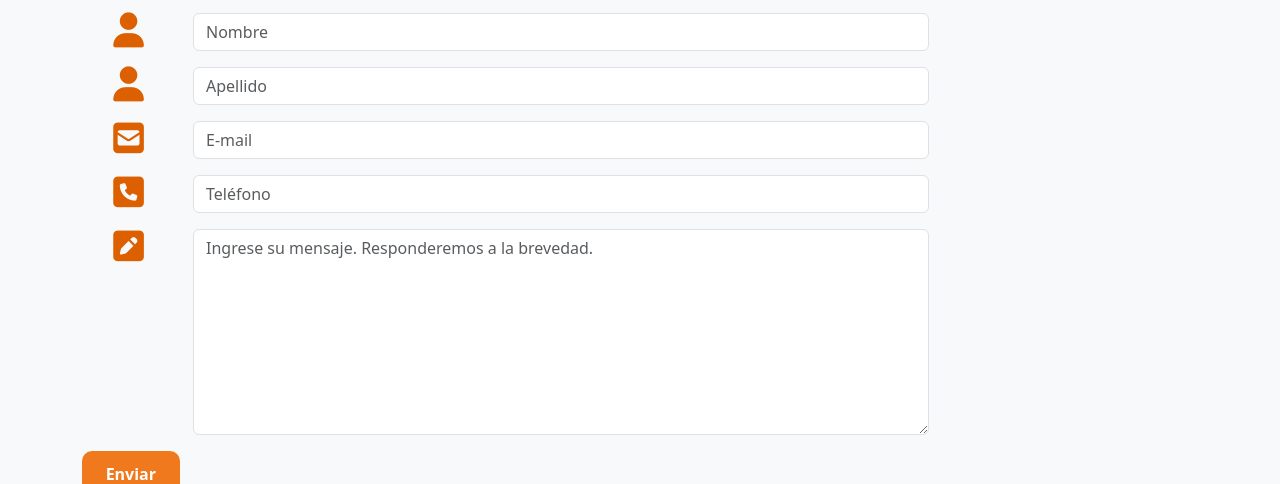
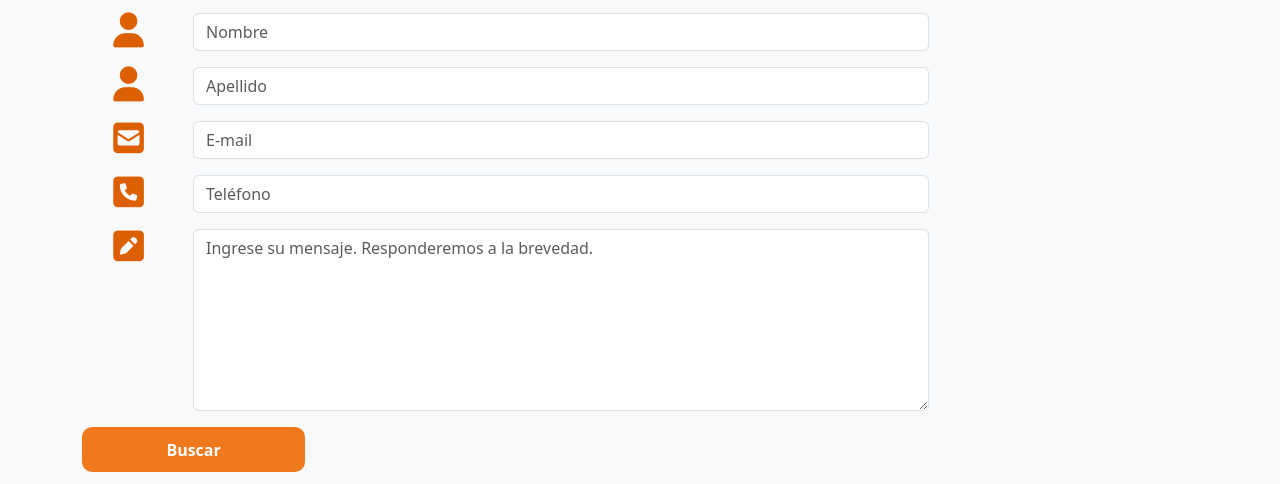
Before and after one commit to VanesaPorcelli/TUKURA, a plain HTML site: page pages/contacto.html in a window 1280 px wide. Shown: the part 419-903 px from the top of the page. Drawn offline with nearby package versions, Linux system fonts and the light colour scheme.

Commit message:
formulario

```diff
--- a/css/style2.css
+++ b/css/style2.css
@@ -297,25 +297,21 @@ font-weight: bold;
     justify-content:left;
     gap: 10px;
 }
+
+
 .btn2{
-    display:inline-block;
-    justify-content: end;
-    align-items: flex-end;
     height: 45px;
-    width: 35%;
+    width: 20%;
     border: none;
-    outline: none;
     background-color: #f0791dfe;
     color: white;
     font-weight: 700;
     border-radius: 10px;
+    }
 
-}
 .btn2:hover{
     box-shadow: 1px 1px 1px 1px rgb(125, 124, 124) ;
 }
-
-
 
 /* KEYFRAMES*/
 @keyframes titulo {
--- a/pages/contacto.html
+++ b/pages/contacto.html
@@ -55,6 +55,7 @@
 </header>
 
 <!--BODY-->
+
 <body class="bg-light">
     <section class="hero_pages">
         <div class="pages__fondo  d-flex align-items-center align-content-center">
@@ -120,12 +121,14 @@
                                                 <div class="col-sm-10 col-md-8 col-lg-8 ps-2">
                                                     <textarea class="form-control" id="message" name="message"
                                                         placeholder="Ingrese su mensaje. Responderemos a la brevedad."
-                                                        rows="8"></textarea>
+                                                        rows="7"></textarea>
                                                 </div>
                                             </div>
-                                            <div class="form-group d-flex">
-                                                <div class="col-lg-3 col-md-3 col-sm-3 ">
-                                                    <button type="button" class="btn2">Enviar</button>
+                                            <div>
+                                                <form class="container-button d-flex" role="search">
+                                                    <button class="btn2 btn-outline-success" type="submit">Buscar</button>
+                                            </div>
+                                            </form>
                                                 </div>
                                             </div>
                                         </fieldset>
@@ -136,6 +139,7 @@
                     </div>
                 </section>
             </div>
+        </section>
     </main>
 
     <!-- FONDO FIJO -->
```
Lines whose indentation alone changed are shown as unchanged.
